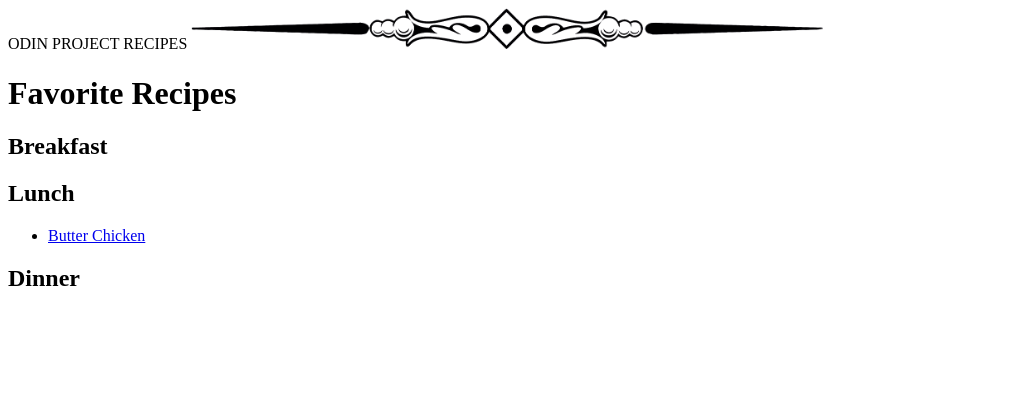
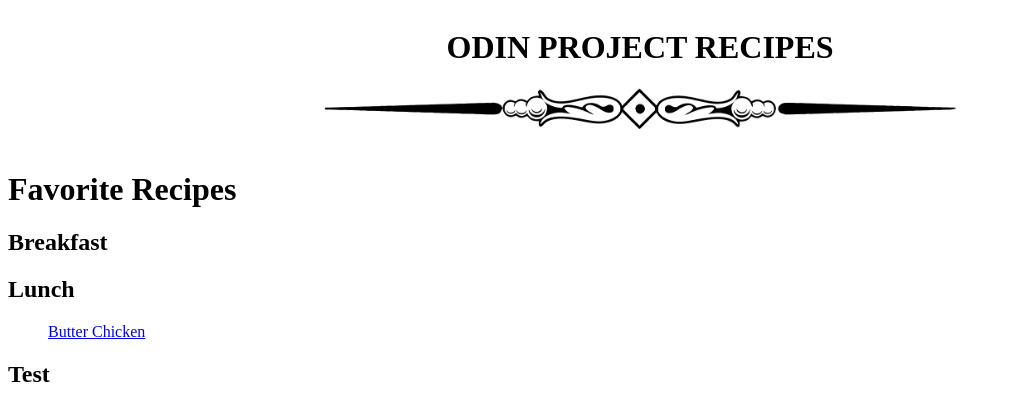
Before and after one commit to victor-schumann/odin-project, a plain HTML site: page index.html in a window 1280 px wide. Shown: the whole page, without its empty margins (0-1011 px from the left). Drawn offline with Linux system fonts and the light colour scheme.

Commit message:
Fix title on index.html

```diff
--- a/index.html
+++ b/index.html
@@ -10,13 +10,12 @@
 
   <body>
 
-    <div id="header">
-      <div class="centeredalignment>
-      <h1 id="title">ODIN PROJECT RECIPES</h1>
-      <img id="underline" src="resources/header-ornament.png"
-      width="50%"
-      height="auto" >
-      </div>
+    <div class="verticalhorizontal">
+      <h1>ODIN PROJECT RECIPES</h1>
+      <p>
+        <img id="underline" src="resources/header-ornament.png"
+        width="50%"
+        height="auto" ></p>
     </div>
 
     <h1>Favorite Recipes</h1>
@@ -28,18 +27,22 @@
       <li><a href="recipes/butter-chicken.html">Butter Chicken</a></li>
     </ul>
 
-    <h2>Dinner</h2>
+    <h2>Test</h2>
 
-<!--CSS gos here-->
+  </body>
+</html>
+
+<!--CSS goes here-->
 <style>
-  .centeredalignment {
+  ul {
+  list-style-type: none;
+  }
+
+  .verticalhorizontal {
       display: table-cell;
       height: auto;
       text-align: center;
       width: auto;
       vertical-align: middle;
   }
-  </style>
-
-  </body>
-</html>
+</style>
```
